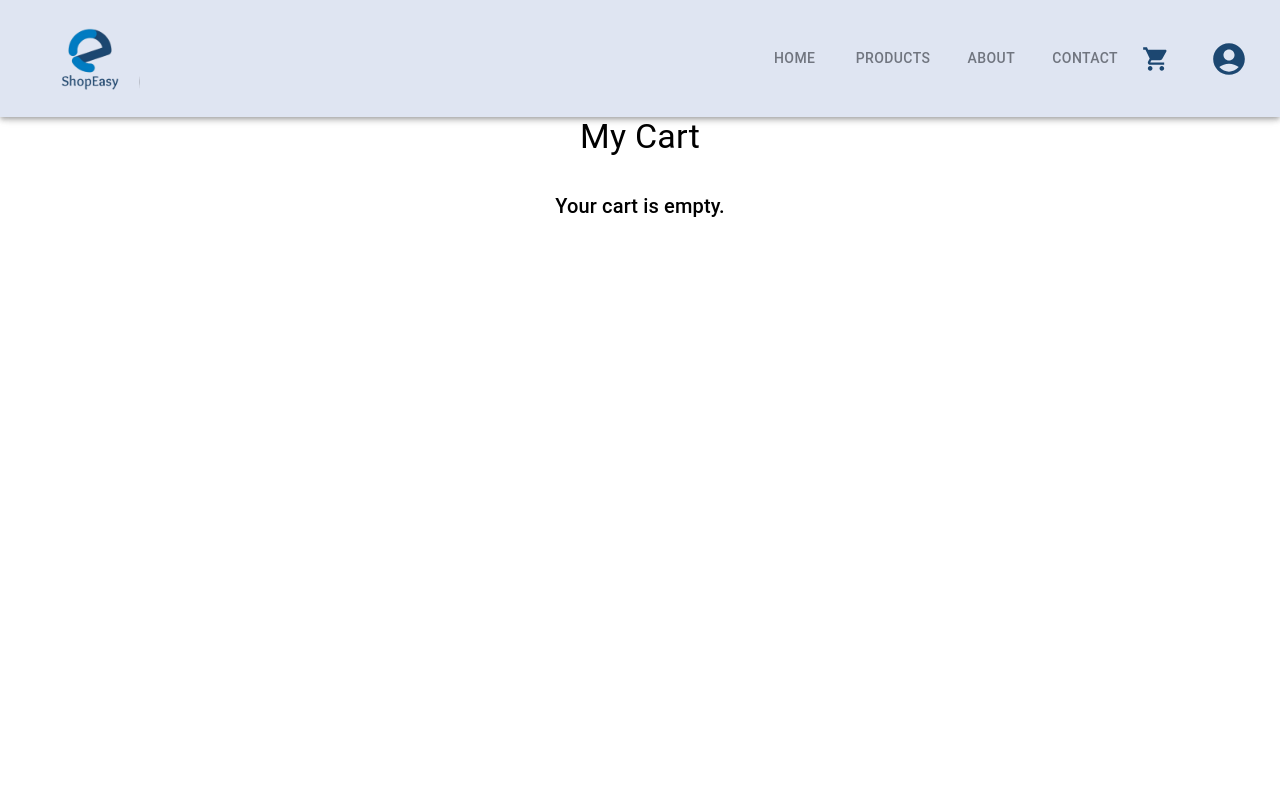
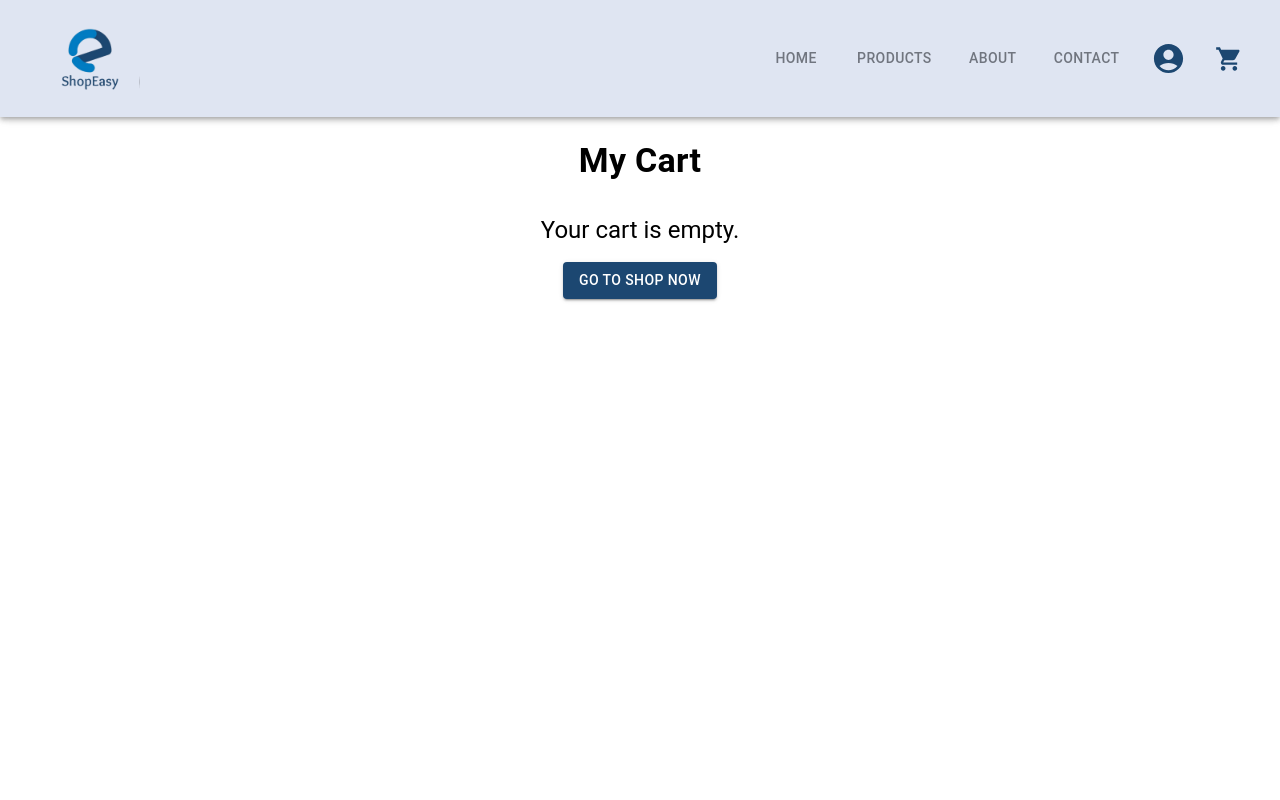
Before and after one commit to Zarib-Ali-Wasif/e-commerce, a React (Vite) app in the folder ecommerceFronted/: page /cart in a window 1280 px wide. Shown: the top 800 px of the page. Built offline with nearby package versions, Linux system fonts and the light colour scheme.

Commit message:
fix issues

```diff
--- a/ecommerceFronted/src/components/Cart.jsx
+++ b/ecommerceFronted/src/components/Cart.jsx
@@ -12,6 +12,7 @@ import {
 } from "@mui/material";
 import { useNavigate } from "react-router-dom";
 import DeleteIcon from "@mui/icons-material/Delete";
+import { autoBatchEnhancer } from "@reduxjs/toolkit";
 
 const Cart = () => {
   const { cart, productsList, removeFromCart, clearCart, updateQuantity } =
@@ -48,14 +49,30 @@ const Cart = () => {
   };
 
   return (
-    <Box sx={{ padding: "20px", minHeight: "100vh", mt: 12 }}>
-      <Typography variant="h4" textAlign="center" mb={4}>
+    <Box sx={{ padding: "20px", minHeight: "100vh", mt: 15 }}>
+      <Typography variant="h4" textAlign="center" fontWeight={"bold"} mb={4}>
         My Cart
       </Typography>
       {cart.length === 0 ? (
-        <Typography variant="h6" textAlign="center">
+        <Box textAlign="center">
+          <Typography variant="h5" mb={2}>
             Your cart is empty.
           </Typography>
+          <Button
+            variant="contained"
+            color="primary"
+            onClick={handleAddMoreItems}
+            sx={{
+              backgroundColor: "#1C4771",
+              color: "white",
+              "&:hover": {
+                backgroundColor: "#163b56",
+              },
+            }}
+          >
+            Go to Shop Now
+          </Button>
+        </Box>
       ) : (
         <Grid container spacing={3}>
           <Grid item xs={12} md={8}>
@@ -63,15 +80,16 @@ const Cart = () => {
               {cart.map((cartItem) => {
                 const product = getProductDetails(cartItem.id);
                 return (
-                  <Grid item xs={12} sm={6} md={4} lg={4} key={cartItem.id}>
+                  <Grid item xs={12} sm={6} lg={4} xl={3} key={cartItem.id}>
                     <Card
                       sx={{
                         display: "flex",
-                        flexDirection: "column",
                         height: "100%",
                       }}
                     >
+                      <Grid container>
                         {/* Image Section */}
+                        <Grid item xs={12}>
                           <img
                             src={product.image}
                             alt={product.title}
@@ -82,11 +100,24 @@ const Cart = () => {
                               borderRadius: "8px 8px 0 0",
                             }}
                           />
+                        </Grid>
 
-                      {/* Details Section */}
+                        {/* Typography Section */}
+                        <Grid
+                          item
+                          xs={12}
+                          sx={{
+                            display: "flex",
+                            flexDirection: "column",
+                            flexGrow: 1,
+                          }}
+                        >
                           <CardContent sx={{ flexGrow: 1, padding: "10px" }}>
-                        {/* Title and Category */}
-                        <Typography variant="h6" fontWeight="bold" gutterBottom>
+                            <Typography
+                              variant="h6"
+                              fontWeight="bold"
+                              gutterBottom
+                            >
                               {product.title}
                             </Typography>
                             <Typography
@@ -96,32 +127,37 @@ const Cart = () => {
                             >
                               {product.category}
                             </Typography>
+                          </CardContent>
 
-                        {/* Price Section */}
-                        <Typography
-                          variant="body1"
-                          fontWeight="bold"
-                          sx={{ marginBottom: "10px" }}
-                        >
-                          ${product.price || 0}
-                        </Typography>
-
-                        {/* Quantity Section */}
+                          {/* Price and Quantity Section */}
                           <Box
                             sx={{
                               display: "flex",
                               justifyContent: "space-between",
                               alignItems: "center",
-                            marginTop: "auto",
+                              padding: "10px",
+                              borderTop: "1px solid #ccc",
+                              backgroundColor: "#f9f9f9",
+                            }}
+                          >
+                            <Typography
+                              variant="body1"
+                              fontWeight="bold"
+                              color="primary"
+                            >
+                              ${product.price * cartItem.quantity || 0}
+                            </Typography>
+                            <Box
+                              sx={{
+                                display: "flex",
+                                alignItems: "center",
+                                gap: 1,
                                 border: "1px solid #ccc",
-                            borderRadius: "8px",
-                            padding: "5px",
-                            position: "sticky",
-                            bottom: 0,
+                                padding: "0px 5px",
+                                borderRadius: "25px",
                               }}
                             >
                               {cartItem.quantity > 1 ? (
-                            <>
                                 <IconButton
                                   onClick={() =>
                                     handleUpdateQuantity(
@@ -132,7 +168,6 @@ const Cart = () => {
                                 >
                                   -
                                 </IconButton>
-                            </>
                               ) : (
                                 <IconButton
                                   onClick={() => removeFromCart(cartItem.id)}
@@ -141,7 +176,13 @@ const Cart = () => {
                                   <DeleteIcon />
                                 </IconButton>
                               )}
-                          <Typography>{cartItem.quantity}</Typography>
+                              <Typography
+                                sx={{
+                                  marginX: "10px",
+                                }}
+                              >
+                                {cartItem.quantity}
+                              </Typography>
                               <IconButton
                                 onClick={() =>
                                   handleUpdateQuantity(
@@ -153,7 +194,9 @@ const Cart = () => {
                                 +
                               </IconButton>
                             </Box>
-                      </CardContent>
+                          </Box>
+                        </Grid>
+                      </Grid>
                     </Card>
                   </Grid>
                 );
@@ -165,7 +208,7 @@ const Cart = () => {
               color="primary"
               onClick={handleAddMoreItems}
               sx={{
-                width: "200px",
+                width: { xs: "95%", md: "50%" },
                 margin: "20px auto",
                 display: "block",
                 backgroundColor: "#1C4771",
@@ -203,9 +246,11 @@ const Cart = () => {
               <Button
                 variant="contained"
                 color="secondary"
-                fullWidth
+                // fullWidth
                 sx={{
-                  mt: 2,
+                  display: "block",
+                  margin: "20px auto 0 auto",
+                  width: { xs: "100%", md: "80%" },
                   backgroundColor: "#1C4771",
                   color: "white",
                   "&:hover": {
@@ -221,7 +266,9 @@ const Cart = () => {
                 fullWidth
                 onClick={clearCart}
                 sx={{
-                  mt: 2,
+                  display: "block",
+                  margin: "15px auto 0 auto",
+                  width: { xs: "100%", md: "80%" },
                   borderColor: "#1C4771",
                   color: "black",
                   "&:hover": {
--- a/ecommerceFronted/src/components/Header.jsx
+++ b/ecommerceFronted/src/components/Header.jsx
@@ -76,11 +76,11 @@ function Header() {
             // height: "100px",
             // width: "1px",
             border: "0.5px solid #1C4771",
-            display: { xs: "flex", sm: "none" },
+            display: { xs: "flex" },
           }}
         />
 
-        <ListItem sx={{ display: { xs: "flex", sm: "none" } }}>
+        <ListItem sx={{ display: { xs: "flex" } }}>
           <ListItemButton>
             <ListItemIcon sx={{ color: "#1C4771" }}>
               <AccountCircleIcon />
@@ -123,7 +123,15 @@ function Header() {
               "& .MuiTab-root": { color: "#282c34" },
               "& .MuiTabs-indicator": { backgroundColor: "#1C4771" },
             }}
-            value={location.pathname}
+            value={
+              tabsName.some(
+                (name) =>
+                  location.pathname ===
+                  (name === "Home" ? "/" : `/${name.toLowerCase()}`)
+              )
+                ? location.pathname
+                : false // Default to false if no match
+            }
             textColor="inherit"
           >
             {tabsName.map((name, index) => (
@@ -145,25 +153,28 @@ function Header() {
             ))}
           </Tabs>
 
+          {/* Account Icon */}
+          <IconButton>
+            <AccountCircleIcon sx={{ color: "#1C4771", fontSize: 35, ml: 1 }} />
+          </IconButton>
+
           {/* Cart Icon with Badge */}
           <IconButton component={NavLink} to="/cart">
             <Badge
               badgeContent={cartCount}
               color="primary"
               sx={{
+                padding: 0.6,
                 "& .MuiBadge-badge": {
                   backgroundColor: "#1C4771",
                   color: "white",
                 },
               }}
             >
-              <ShoppingCartIcon sx={{ color: "#1C4771", fontSize: 28 }} />
+              <ShoppingCartIcon
+                sx={{ color: "#1C4771", fontSize: 28, ml: 1 }}
+              />
             </Badge>
-          </IconButton>
-
-          {/* Account Icon */}
-          <IconButton>
-            <AccountCircleIcon sx={{ color: "#1C4771", fontSize: 38, ml: 3 }} />
           </IconButton>
         </Toolbar>
       </AppBar>
@@ -194,6 +205,7 @@ function Header() {
               badgeContent={cartCount}
               color="primary"
               sx={{
+                padding: 0.6,
                 "& .MuiBadge-badge": {
                   backgroundColor: "#1C4771",
                   color: "white",
--- a/ecommerceFronted/src/pages/Contact.jsx
+++ b/ecommerceFronted/src/pages/Contact.jsx
@@ -198,7 +198,7 @@ const Contact = () => {
                     borderColor: theme.palette.primary.main,
                   }}
                 >
-                  help@thespicymeal.com
+                  help@shopeasy.com
                 </Button>
               </CardContent>
             </Card>
```
Lines whose indentation alone changed are shown as unchanged.
